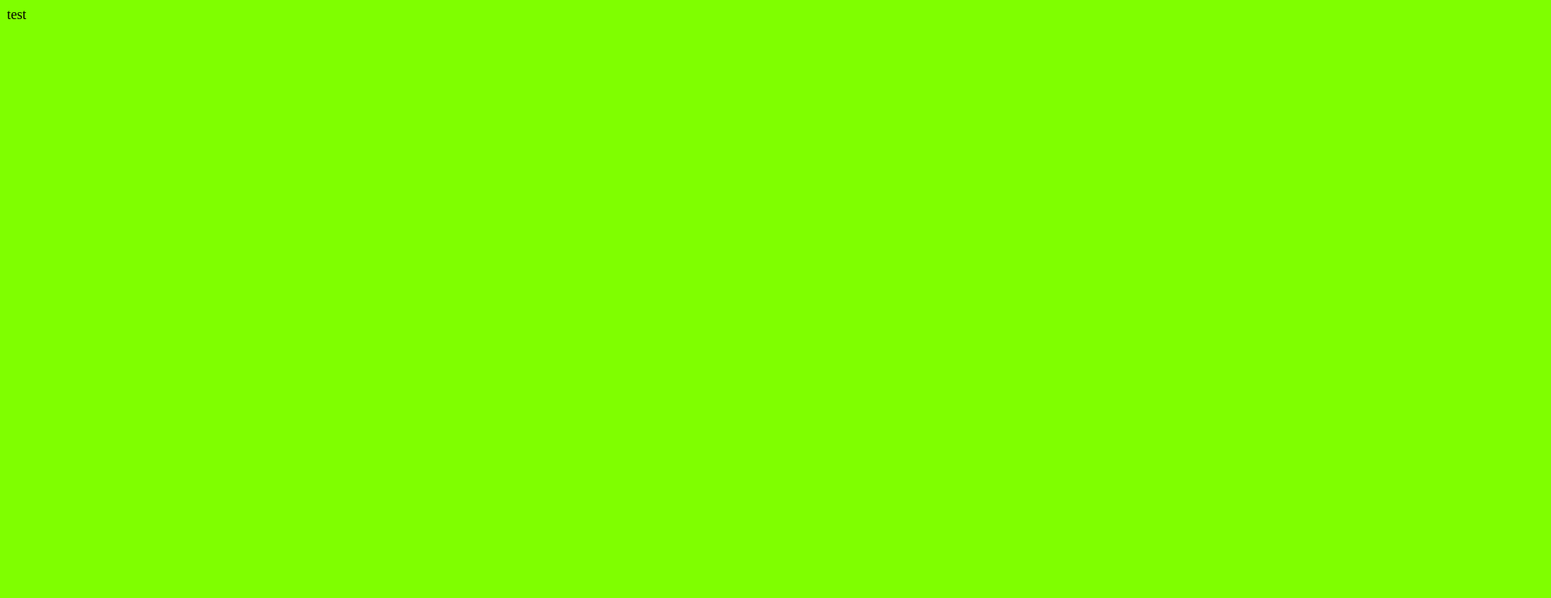
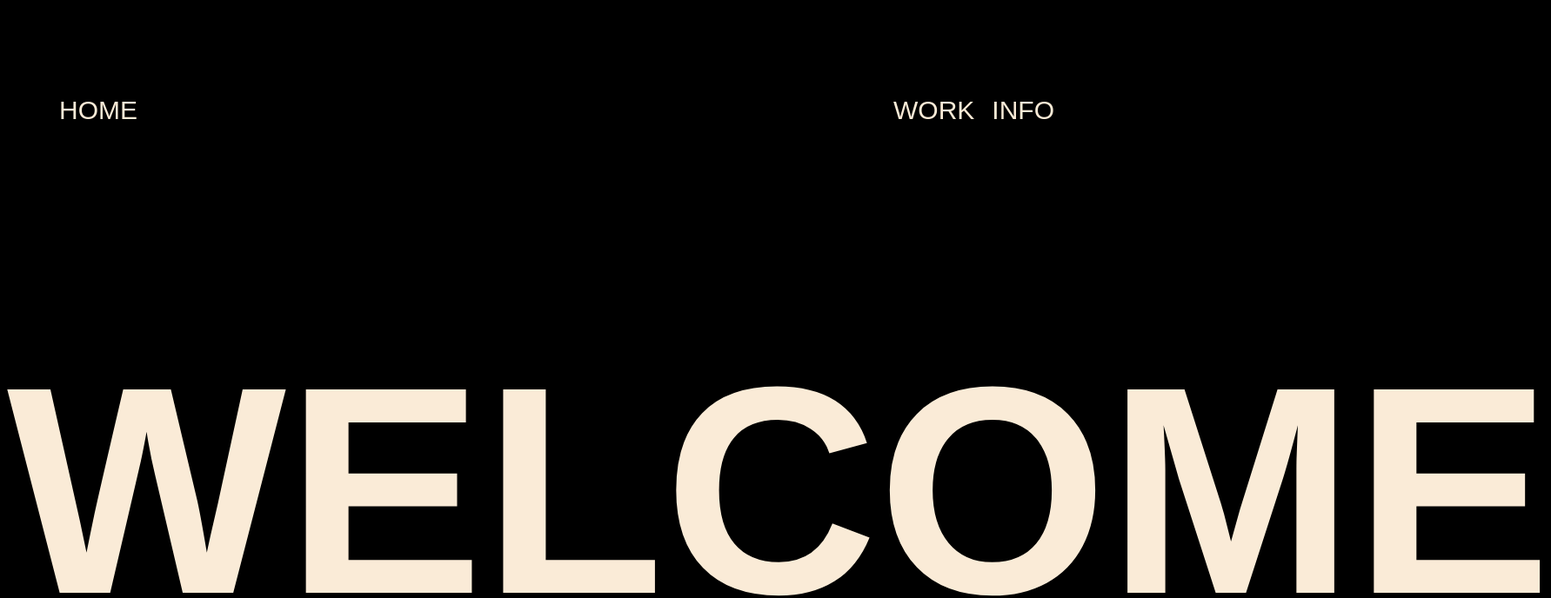
Before and after one commit to CharlieW9/final-website-project, a plain HTML site: page index.html in a window 1280 px wide. Shown: the top 688 px of the page at 87% size, 1783 px wide, since content can reach past the window. Drawn offline with Linux system fonts and the light colour scheme.

Commit message:
HOME PAGE!!!

```diff
--- a/index.html
+++ b/index.html
@@ -7,7 +7,35 @@
     <link rel="stylesheet" href="styles.css">
     <title>Charlie Whitear Final Project</title>
 </head>
-<body>
-    test
+   <body>
+    <header>
+
+
+
+
+        <ul>
+            <div class="container-navigation">
+
+                <li><a href="#">HOME</a></li>
+                <li class="push"><a href="#">WORK</a></li>
+                <li><a href="#">INFO</a></li>
+
+            </div>
+        </ul>
+
+        <p>WELCOME</p>
+
+        <p class="special"> Charlie Whitear</p>
+
+
+
+
+
+    </header>
+
+
+
+
+
 </body>
 </html>
--- a/styles.css
+++ b/styles.css
@@ -1,3 +1,58 @@
 body{
-    background-color: chartreuse;
+    background-color: black;
 }
+
+ul{
+    font-family: Arial, Helvetica, sans-serif;
+    color: antiquewhite;
+    font-size: 30px;
+    list-style-type: none;
+    padding: 50px;
+
+}
+
+li{
+    margin: 30px 10px;
+}
+
+.container-navigation{
+    display: flex;
+    flex-wrap: wrap;
+    flex-direction: row;
+    justify-content: space-between;
+
+}
+
+a{
+    text-decoration: none;
+    color: antiquewhite;
+}
+
+a:hover{
+    color: #f58b1b;
+    transition: 0.2s;
+
+}
+
+.push{
+    margin-left: auto;
+}
+
+P{
+    color: antiquewhite;
+    text-align: center;
+    font-family: Arial, Helvetica, sans-serif;
+    font-weight: bold;
+    font-size: 340PX;
+    line-height: -0;
+}
+
+
+.special{
+    font-size: 30px;
+    color: antiquewhite;
+    line-height: 0.01;
+    text-align: center;
+    font-family: Arial, Helvetica, sans-serif;
+
+}
```
